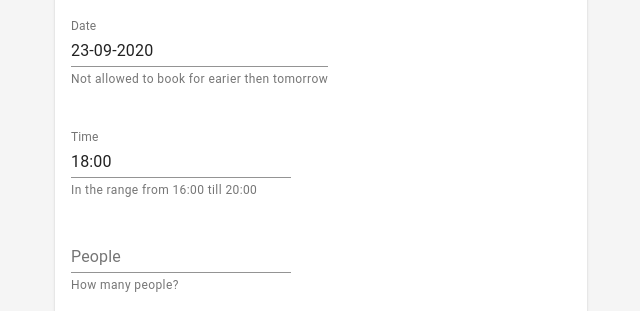
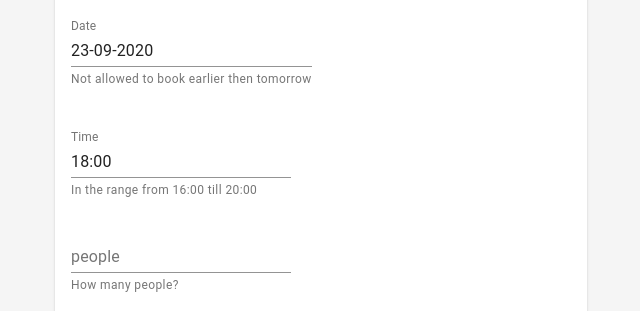
Before and after one commit to mstefaniak/book-a-table, a React (Create React App) app: page / in a window 1280 px wide. Shown: the part 249-560 px from the top of the page, without its empty margins (319-959 px from the left). Built offline with nearby package versions, Linux system fonts and the light colour scheme.

Commit message:
bump dependencies

```diff
--- a/src/locale/en.ts
+++ b/src/locale/en.ts
@@ -3,7 +3,7 @@ export default {
   book: "Book",
   book_a_table: "Book a table",
   date: "Date",
-  date_hint: "Not allowed to book for earier then tomorrow",
+  date_hint: "Not allowed to book earlier then tomorrow",
   error: "Error",
   invalid_number: "Not a number",
   name: "First Name",
@@ -11,7 +11,6 @@ export default {
   not_between: "Should be between {{min}} and {{max}}",
   other: "Other requirements",
   other_hint: "Let us know what else we can do for you",
-  people: "People",
   people_hint: "How many people?",
   place: "Place",
   place_anywhere: "Anywhere",
--- a/src/locale/pl.ts
+++ b/src/locale/pl.ts
@@ -11,8 +11,7 @@ export default {
   not_between: "Dopuszczamy od {{min}} do {{max}}",
   other: "Inne wymagania",
   other_hint: "Napisz co jeszcze możemy dla ciebie zrobić",
-  people: "Ile osób",
-  people_hint: "Dla ilu osób ma być rezerwacja?",
+  people_hint: "Dla ilu osób?",
   place: "Miejsce",
   place_anywhere: "Dowolne",
   place_upstairs: "U góry (poziom ulicy)",
--- a/tsconfig.json
+++ b/tsconfig.json
@@ -4,7 +4,7 @@
     "allowSyntheticDefaultImports": true,
     "esModuleInterop": true,
     "isolatedModules": true,
-    "jsx": "react",
+    "jsx": "react-jsx",
     "moduleResolution": "node",
     "noEmit": true,
     "strict": true,
```
Also changed, not shown: 1 other file (tests, documents, lock files or other folders).
